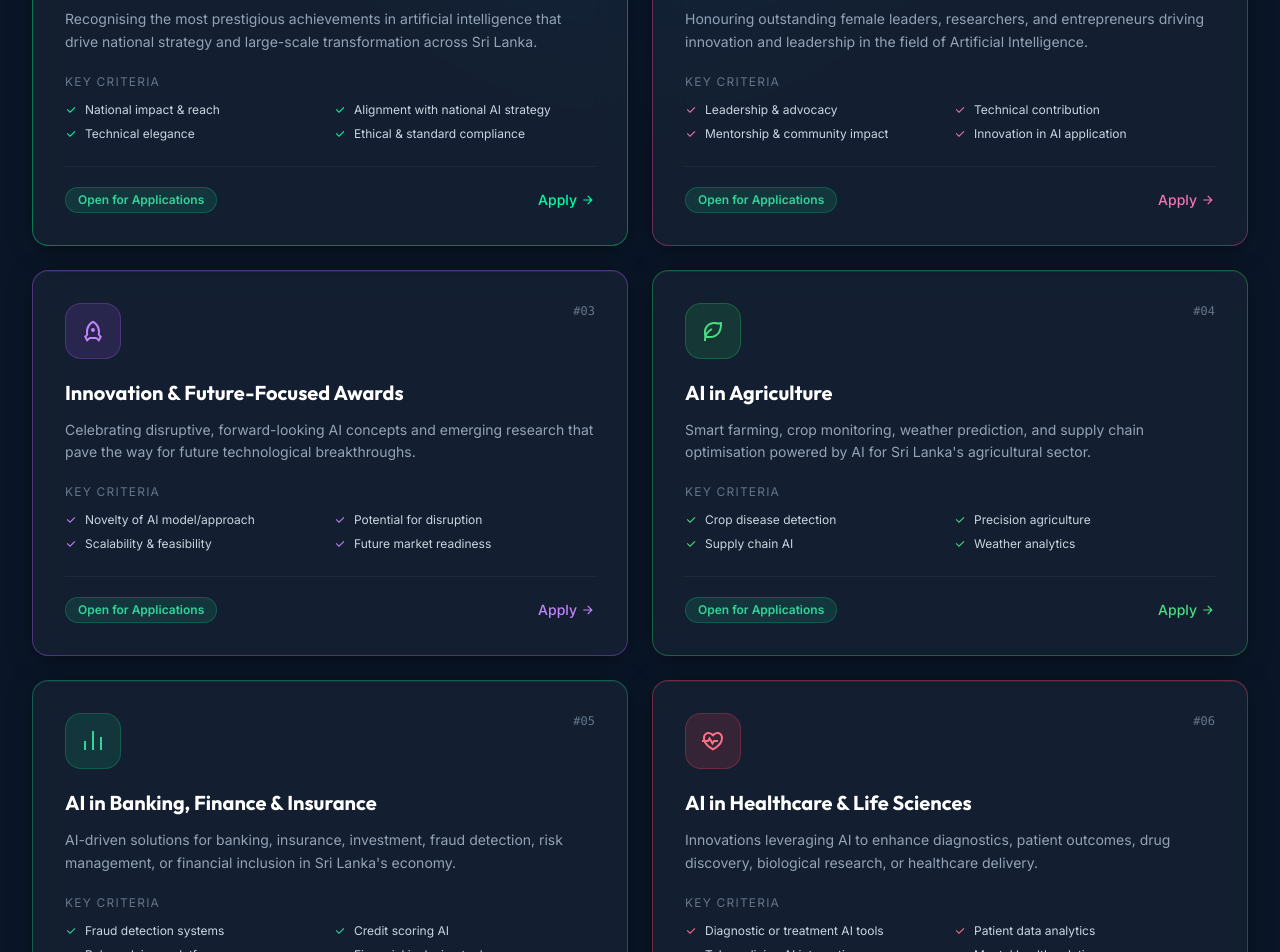
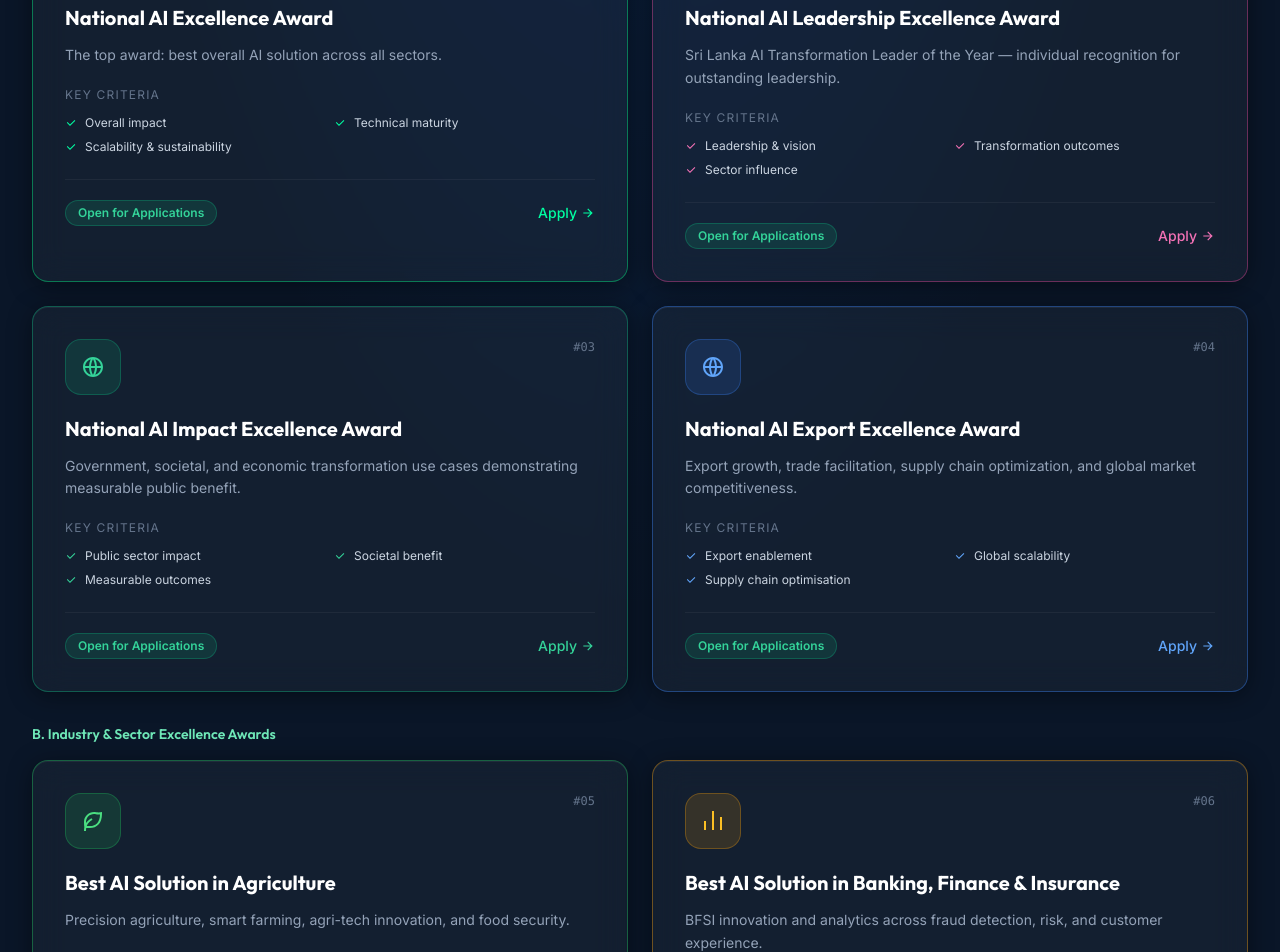
Before and after one commit to KushanRuwanPathirana/National-AI-Awards-2026, a React (Vite) app in the folder frontend/: page /categories in a window 1280 px wide. Shown: the part 680-1632 px from the top of the page. Built offline with nearby package versions, Linux system fonts and the light colour scheme; no server answers.

Commit message:
Update Categories.jsx

```diff
--- a/frontend/src/pages/Categories.jsx
+++ b/frontend/src/pages/Categories.jsx
@@ -13,98 +13,160 @@ const categories = [
   {
     id: 1,
     icon: RiAwardLine,
-    title: 'Core National Awards',
-    desc: 'Recognising the most prestigious achievements in artificial intelligence that drive national strategy and large-scale transformation across Sri Lanka.',
-    criteria: ['National impact & reach', 'Alignment with national AI strategy', 'Technical elegance', 'Ethical & standard compliance'],
+    title: 'National AI Excellence Award',
+    desc: 'The top award: best overall AI solution across all sectors.',
+    criteria: ['Overall impact', 'Technical maturity', 'Scalability & sustainability'],
     gradient: 'from-gold-500/25 to-orange-600/15',
     border: 'border-gold-500/40',
     iconColor: 'text-gold-400',
     iconBg: 'bg-gold-500/15 border-gold-500/30',
-    badge: '⭐ Flagship',
   },
   {
     id: 2,
     icon: RiUserLine,
-    title: 'Women in AI Leadership Award',
-    desc: 'Honouring outstanding female leaders, researchers, and entrepreneurs driving innovation and leadership in the field of Artificial Intelligence.',
-    criteria: ['Leadership & advocacy', 'Technical contribution', 'Mentorship & community impact', 'Innovation in AI application'],
+    title: 'National AI Leadership Excellence Award',
+    desc: 'Sri Lanka AI Transformation Leader of the Year — individual recognition for outstanding leadership.',
+    criteria: ['Leadership & vision', 'Transformation outcomes', 'Sector influence'],
     gradient: 'from-pink-500/25 to-rose-600/15',
     border: 'border-pink-500/40',
     iconColor: 'text-pink-400',
     iconBg: 'bg-pink-500/15 border-pink-500/30',
-    badge: 'Women in AI',
   },
   {
     id: 3,
+    icon: RiGlobalLine,
+    title: 'National AI Impact Excellence Award',
+    desc: 'Government, societal, and economic transformation use cases demonstrating measurable public benefit.',
+    criteria: ['Public sector impact', 'Societal benefit', 'Measurable outcomes'],
+    gradient: 'from-emerald-500/25 to-teal-600/15',
+    border: 'border-emerald-500/40',
+    iconColor: 'text-emerald-400',
+    iconBg: 'bg-emerald-500/15 border-emerald-500/30',
+  },
+  {
+    id: 4,
+    icon: RiGlobalLine,
+    title: 'National AI Export Excellence Award',
+    desc: 'Export growth, trade facilitation, supply chain optimization, and global market competitiveness.',
+    criteria: ['Export enablement', 'Global scalability', 'Supply chain optimisation'],
+    gradient: 'from-blue-500/25 to-cyan-600/15',
+    border: 'border-blue-500/40',
+    iconColor: 'text-blue-400',
+    iconBg: 'bg-blue-500/15 border-blue-500/30',
+  },
+
+  // Industry & Sector Excellence
+  {
+    id: 5,
+    icon: RiLeafLine,
+    title: 'Best AI Solution in Agriculture',
+    desc: 'Precision agriculture, smart farming, agri-tech innovation, and food security.',
+    criteria: ['Precision farming', 'Crop analytics', 'Agri supply chain'],
+    gradient: 'from-green-500/25 to-lime-600/15',
+    border: 'border-green-500/40',
+    iconColor: 'text-green-400',
+    iconBg: 'bg-green-500/15 border-green-500/30',
+  },
+  {
+    id: 6,
+    icon: RiBarChartLine,
+    title: 'Best AI Solution in Banking, Finance & Insurance',
+    desc: 'BFSI innovation and analytics across fraud detection, risk, and customer experience.',
+    criteria: ['Fraud & risk', 'Customer impact', 'Regulatory alignment'],
+    gradient: 'from-amber-500/25 to-yellow-600/15',
+    border: 'border-amber-500/40',
+    iconColor: 'text-amber-400',
+    iconBg: 'bg-amber-500/15 border-amber-500/30',
+  },
+  {
+    id: 7,
+    icon: RiHeartPulseLine,
+    title: 'Best AI Solution in Healthcare & Life Sciences',
+    desc: 'Patient care, diagnostics, hospital automation and life-sciences innovations.',
+    criteria: ['Clinical impact', 'Safety & validation', 'Operational efficiency'],
+    gradient: 'from-rose-500/25 to-pink-600/15',
+    border: 'border-rose-500/40',
+    iconColor: 'text-rose-400',
+    iconBg: 'bg-rose-500/15 border-rose-500/30',
+  },
+  {
+    id: 8,
+    icon: RiGlobalLine,
+    title: 'Best AI Solution in Export Development',
+    desc: 'Solutions that accelerate export growth, trade facilitation and global market competitiveness.',
+    criteria: ['Market analysis', 'Export enablement', 'Logistics optimisation'],
+    gradient: 'from-sky-500/25 to-indigo-600/15',
+    border: 'border-sky-500/40',
+    iconColor: 'text-sky-400',
+    iconBg: 'bg-sky-500/15 border-sky-500/30',
+  },
+  {
+    id: 9,
+    icon: RiBrainLine,
+    title: 'Best AI Solution in Education',
+    desc: 'AI solutions transforming teaching, learning, educational administration, and student outcomes.',
+    criteria: ['Learner outcomes', 'Accessibility', 'Teaching innovation'],
+    gradient: 'from-sky-500/25 to-indigo-600/15',
+    border: 'border-sky-500/40',
+    iconColor: 'text-sky-400',
+    iconBg: 'bg-sky-500/15 border-sky-500/30',
+  },
+
+  // Innovation & Future-Focused
+  {
+    id: 10,
     icon: RiRocketLine,
-    title: 'Innovation & Future-Focused Awards',
-    desc: 'Celebrating disruptive, forward-looking AI concepts and emerging research that pave the way for future technological breakthroughs.',
-    criteria: ['Novelty of AI model/approach', 'Potential for disruption', 'Scalability & feasibility', 'Future market readiness'],
+    title: 'Best AI Startup / MSME Innovation',
+    desc: 'High-growth, scalable AI startups and MSMEs demonstrating strong product-market fit.',
+    criteria: ['Scalability', 'Market traction', 'Innovation'],
     gradient: 'from-purple-500/25 to-violet-600/15',
     border: 'border-purple-500/40',
     iconColor: 'text-purple-400',
     iconBg: 'bg-purple-500/15 border-purple-500/30',
-    badge: 'Future Tech',
   },
   {
-    id: 4,
-    icon: RiLeafLine,
-    title: 'AI in Agriculture',
-    desc: 'Smart farming, crop monitoring, weather prediction, and supply chain optimisation powered by AI for Sri Lanka\'s agricultural sector.',
-    criteria: ['Crop disease detection', 'Precision agriculture', 'Supply chain AI', 'Weather analytics'],
-    gradient: 'from-green-500/25 to-lime-600/15',
-    border: 'border-green-500/40',
-    iconColor: 'text-green-400',
-    iconBg: 'bg-green-500/15 border-green-500/30',
-    badge: 'AgriTech',
+    id: 11,
+    icon: RiMicroscopeLine,
+    title: 'Best Agentic AI Solution',
+    desc: 'Copilots, LLMs, AI agents and automation delivering tangible productivity gains.',
+    criteria: ['Agent safety', 'Utility & automation', 'User experience'],
+    gradient: 'from-cyan-500/25 to-blue-600/15',
+    border: 'border-cyan-500/40',
+    iconColor: 'text-cyan-400',
+    iconBg: 'bg-cyan-500/15 border-cyan-500/30',
   },
   {
-    id: 5,
-    icon: RiBarChartLine,
-    title: 'AI in Banking, Finance & Insurance',
-    desc: 'AI-driven solutions for banking, insurance, investment, fraud detection, risk management, or financial inclusion in Sri Lanka\'s economy.',
-    criteria: ['Fraud detection systems', 'Credit scoring AI', 'Robo-advisory platforms', 'Financial inclusion tools'],
+    id: 12,
+    icon: RiMicroscopeLine,
+    title: 'Best Sinhala/Tamil AI & Localisation Innovation',
+    desc: 'Strategic localisation innovations in Sinhala/Tamil that strengthen Sri Lanka\'s digital advantage.',
+    criteria: ['Localization quality', 'Language coverage', 'Strategic impact'],
     gradient: 'from-emerald-500/25 to-teal-600/15',
     border: 'border-emerald-500/40',
     iconColor: 'text-emerald-400',
     iconBg: 'bg-emerald-500/15 border-emerald-500/30',
-    badge: 'FinTech',
   },
   {
-    id: 6,
-    icon: RiHeartPulseLine,
-    title: 'AI in Healthcare & Life Sciences',
-    desc: 'Innovations leveraging AI to enhance diagnostics, patient outcomes, drug discovery, biological research, or healthcare delivery.',
-    criteria: ['Diagnostic or treatment AI tools', 'Patient data analytics', 'Telemedicine AI integration', 'Mental health solutions'],
-    gradient: 'from-rose-500/25 to-pink-600/15',
-    border: 'border-rose-500/40',
-    iconColor: 'text-rose-400',
-    iconBg: 'bg-rose-500/15 border-rose-500/30',
-    badge: 'Healthcare',
+    id: 13,
+    icon: RiMicroscopeLine,
+    title: 'University AI Innovation',
+    desc: 'Outstanding AI research, innovation, and solutions developed by universities and higher education institutions.',
+    criteria: ['Research novelty', 'Societal relevance', 'Commercialisability'],
+    gradient: 'from-indigo-500/25 to-violet-600/15',
+    border: 'border-indigo-500/40',
+    iconColor: 'text-indigo-400',
+    iconBg: 'bg-indigo-500/15 border-indigo-500/30',
   },
   {
-    id: 7,
-    icon: RiGlobalLine,
-    title: 'AI in Export Development',
-    desc: 'Leveraging AI to scale international trade, optimize global logistics, analyze export markets, and elevate Sri Lanka\'s presence in global trade.',
-    criteria: ['Supply chain optimization', 'Global market analytics', 'Automated trade processes', 'Export growth enablement'],
-    gradient: 'from-blue-500/25 to-cyan-600/15',
-    border: 'border-blue-500/40',
-    iconColor: 'text-blue-400',
-    iconBg: 'bg-blue-500/15 border-blue-500/30',
-    badge: 'Export AI',
-  },
-  {
-    id: 8,
-    icon: RiBrainLine,
-    title: 'AI in Education',
-    desc: 'Personalised learning, intelligent tutoring systems, and administrative AI transforming education quality and accessibility in Sri Lanka.',
-    criteria: ['Adaptive learning platforms', 'Student performance analytics', 'EdTech AI tools', 'Language learning AI'],
-    gradient: 'from-sky-500/25 to-indigo-600/15',
-    border: 'border-sky-500/40',
-    iconColor: 'text-sky-400',
-    iconBg: 'bg-sky-500/15 border-sky-500/30',
-    badge: 'EdTech',
+    id: 14,
+    icon: RiUserLine,
+    title: 'Women in AI Leadership',
+    desc: 'Recognizing women who are scaling AI solutions — individual award celebrating leadership and impact.',
+    criteria: ['Leadership', 'Impact', 'Mentorship'],
+    gradient: 'from-pink-500/25 to-rose-600/15',
+    border: 'border-pink-500/40',
+    iconColor: 'text-pink-400',
+    iconBg: 'bg-pink-500/15 border-pink-500/30',
   },
 ];
 
@@ -121,7 +183,7 @@ const Categories = () => (
       <div className="absolute inset-0 dot-pattern opacity-30 pointer-events-none" />
       <div className="section-container relative z-10 text-center">
         <motion.span initial={{ opacity: 0 }} animate={{ opacity: 1 }} className="badge-accent mb-6 inline-flex">
-          8 Award Tracks
+          14 Awards
         </motion.span>
         <motion.h1
           initial={{ opacity: 0, y: 32 }}
@@ -137,7 +199,7 @@ const Categories = () => (
           transition={{ delay: 0.2 }}
           className="text-slate-300 text-lg sm:text-xl max-w-2xl mx-auto"
         >
-          Ten specialised tracks celebrating AI excellence across every major industry sector in Sri Lanka.
+          Fourteen awards across core national, industry, and innovation tracks celebrating AI excellence in Sri Lanka.
         </motion.p>
       </div>
     </section>
@@ -145,6 +207,18 @@ const Categories = () => (
     {/* ── Categories Grid ── */}
     <section className="section-py">
       <div className="section-container">
+        {/** Render grouped sections A/B/C **/}
+        <div className="space-y-8">
+          {[
+            { key: 'A', title: 'Core National Awards', items: categories.slice(0, 4) },
+            { key: 'B', title: 'Industry & Sector Excellence Awards', items: categories.slice(4, 9) },
+            { key: 'C', title: 'Innovation & Future-Focused Awards', items: categories.slice(9, 14) },
+          ].map((group) => (
+            <div key={group.key}>
+              <div className="mb-4">
+                <h3 className="text-emerald-300 font-semibold text-sm">{group.key}. {group.title}</h3>
+              </div>
+
               <motion.div
                 variants={stagger}
                 initial="hidden"
@@ -152,34 +226,27 @@ const Categories = () => (
                 viewport={{ once: true }}
                 className="grid md:grid-cols-2 gap-6"
               >
-          {categories.map((cat) => (
+                {group.items.map((cat) => (
                   <motion.div
                     key={cat.id}
                     variants={fadeUp}
                     className={`glass-card p-8 border ${cat.border} group relative overflow-hidden`}
                   >
-              {/* Background gradient */}
                     <div className={`absolute inset-0 bg-gradient-to-br ${cat.gradient} opacity-0 group-hover:opacity-100 transition-opacity duration-500 pointer-events-none rounded-2xl`} />
 
                     <div className="relative z-10">
-                {/* Header */}
                       <div className="flex items-start justify-between mb-5">
                         <div className={`w-14 h-14 rounded-2xl ${cat.iconBg} border flex items-center justify-center`}>
                           <cat.icon className={`${cat.iconColor} text-2xl`} />
                         </div>
                         <div className="flex items-center gap-2">
                           <span className="text-slate-500 text-xs font-mono">#{String(cat.id).padStart(2, '0')}</span>
-                    {cat.badge === '⭐ Flagship' && (
-                      <span className="badge-gold text-xs">{cat.badge}</span>
-                    )}
                         </div>
                       </div>
 
-                {/* Title & desc */}
                       <h2 className="font-display font-bold text-white text-xl mb-3">{cat.title}</h2>
                       <p className="text-slate-400 text-sm leading-relaxed mb-5">{cat.desc}</p>
 
-                {/* Criteria */}
                       <div>
                         <p className="text-slate-500 text-xs uppercase tracking-widest mb-3">Key Criteria</p>
                         <ul className="grid grid-cols-2 gap-2">
@@ -192,7 +259,6 @@ const Categories = () => (
                         </ul>
                       </div>
 
-                {/* Apply link */}
                       <div className="mt-6 pt-5 border-t border-white/5 flex items-center justify-between">
                         <span className="badge-green text-xs">Open for Applications</span>
                         <Link to="/apply" className={`${cat.iconColor} text-sm font-medium flex items-center gap-1 hover:gap-2 transition-all`}>
@@ -203,6 +269,9 @@ const Categories = () => (
                   </motion.div>
                 ))}
               </motion.div>
+            </div>
+          ))}
+        </div>
       </div>
     </section>
 
```
Lines whose indentation alone changed are shown as unchanged.
